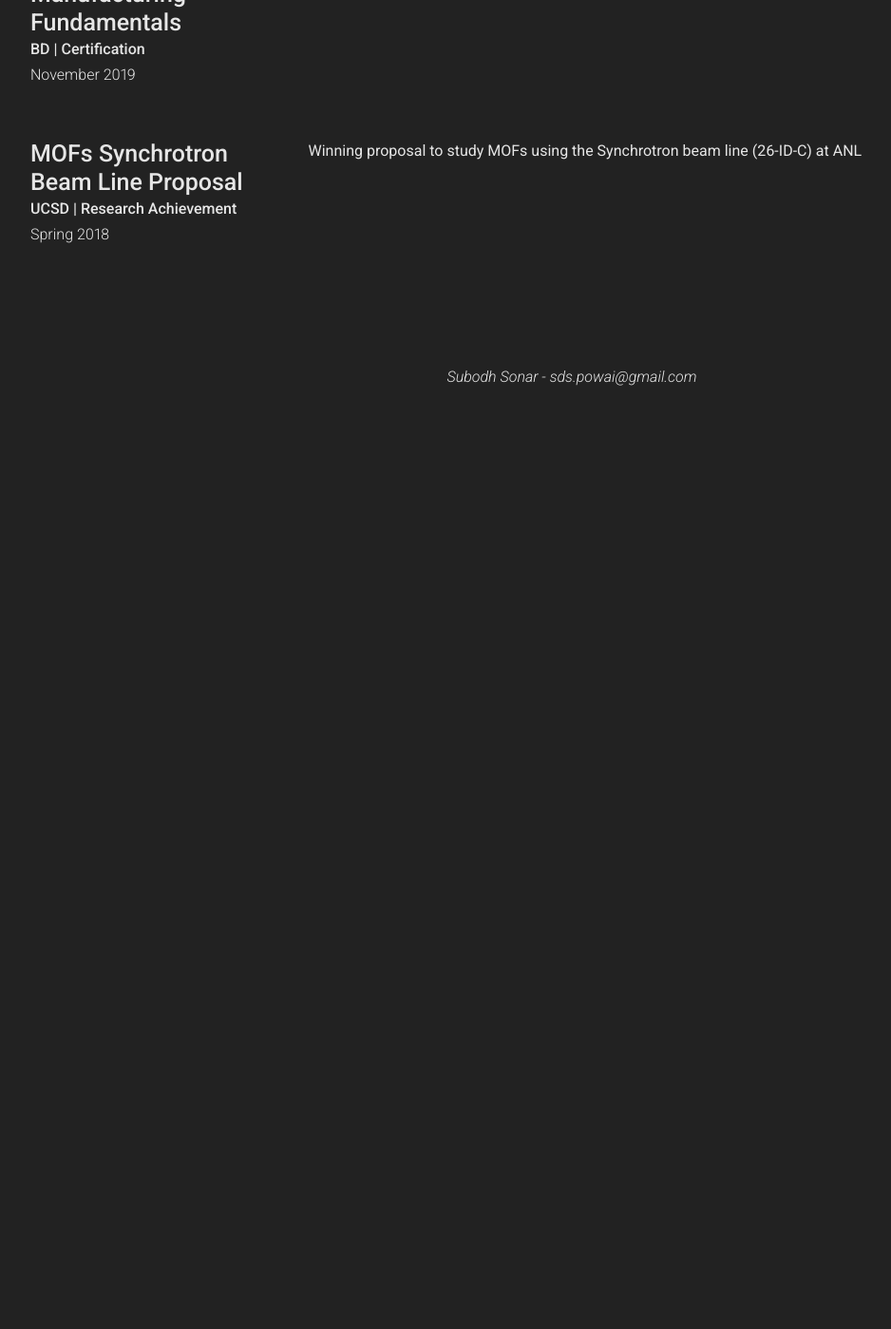
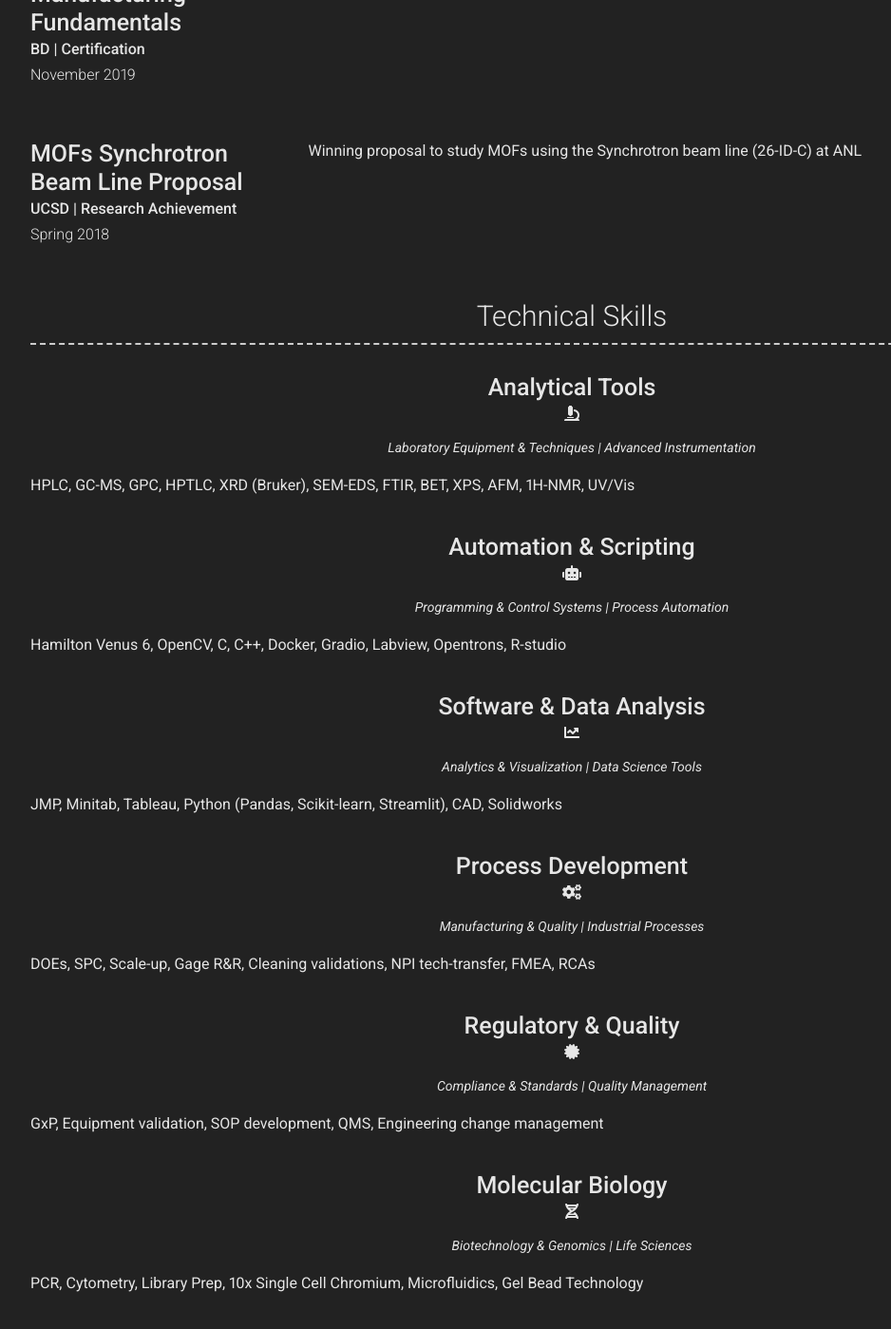
Before and after one commit to subodh122/subodh122.github.io, a Jekyll site: the page built from index.md, in a window 1280 px wide and 1400 px high, scrolled down 4264 px. Shown: the whole window at 95% size, without its empty margins (38-976 px from the left). Built offline with Jekyll 4.4.1, drawn with Linux system fonts in a browser that asks for light colours; nearby versions of some CDN libraries; before the commit the page ends 4680 px from its top, so only the background shows below that.

Commit message:
Add dedicated Technical Skills section with icons, reorganize final section to focus on experience

```diff
--- a/_config.yml
+++ b/_config.yml
@@ -225,25 +225,78 @@
         caption: Spring 2018
         description: "Winning proposal to study MOFs using the Synchrotron beam line (26-ID-C) at ANL"
 
+  - title: Technical Skills
+    layout: list
+    content:
+      - layout: top-middle
+        title: Analytical Tools
+        link: #
+        additional_links:
+          - title: Laboratory Equipment
+            icon: fas fa-microscope
+            url: #
+        quote: Laboratory Equipment & Techniques | Advanced Instrumentation
+        description: |
+          HPLC, GC-MS, GPC, HPTLC, XRD (Bruker), SEM-EDS, FTIR, BET, XPS, AFM, 1H-NMR, UV/Vis
+
+      - layout: top-middle
+        title: Automation & Scripting
+        link: #
+        additional_links:
+          - title: Programming & Control
+            icon: fas fa-robot
+            url: #
+        quote: Programming & Control Systems | Process Automation
+        description: |
+          Hamilton Venus 6, OpenCV, C, C++, Docker, Gradio, Labview, Opentrons, R-studio
+
+      - layout: top-middle
+        title: Software & Data Analysis
+        link: #
+        additional_links:
+          - title: Analytics & Visualization
+            icon: fas fa-chart-line
+            url: #
+        quote: Analytics & Visualization | Data Science Tools
+        description: |
+          JMP, Minitab, Tableau, Python (Pandas, Scikit-learn, Streamlit), CAD, Solidworks
+
+      - layout: top-middle
+        title: Process Development
+        link: #
+        additional_links:
+          - title: Manufacturing & Quality
+            icon: fas fa-cogs
+            url: #
+        quote: Manufacturing & Quality | Industrial Processes
+        description: |
+          DOEs, SPC, Scale-up, Gage R&R, Cleaning validations, NPI tech-transfer, FMEA, RCAs
+
+      - layout: top-middle
+        title: Regulatory & Quality
+        link: #
+        additional_links:
+          - title: Compliance & Standards
+            icon: fas fa-certificate
+            url: #
+        quote: Compliance & Standards | Quality Management
+        description: |
+          GxP, Equipment validation, SOP development, QMS, Engineering change management
+
+      - layout: top-middle
+        title: Molecular Biology
+        link: #
+        additional_links:
+          - title: Biotechnology & Genomics
+            icon: fas fa-dna
+            url: #
+        quote: Biotechnology & Genomics | Life Sciences
+        description: |
+          PCR, Cytometry, Library Prep, 10x Single Cell Chromium, Microfluidics, Gel Bead Technology
+
 # More Section
-more_title: Technical Skills & Experience
+more_title: Professional Experience & Research
 more_content: |
-  **Technical Skills:**
-
-  **Analytical Tools:** HPLC, GC-MS, GPC, HPTLC, XRD (Bruker), SEM-EDS, FTIR, BET, XPS, AFM, 1H-NMR, UV/Vis
-
-  **Automation & Scripting:** Hamilton Venus 6, OpenCV, C, C++, Docker, Gradio, Labview, Opentrons, R-studio
-
-  **Software & Data Analysis:** JMP, Minitab, Tableau, Python (Pandas, Scikit-learn, Streamlit), CAD, Solidworks
-
-  **Process Development:** DOEs, SPC, Scale-up, Gage R&R, Cleaning validations, NPI tech-transfer, FMEA, RCAs
-
-  **Regulatory & Quality:** GxP, Equipment validation, SOP development, QMS, Engineering change management
-
-  **Molecular Biology:** PCR, Cytometry, Library Prep, 10x Single Cell Chromium, Microfluidics, Gel Bead Technology
-
-  ---
-
   **Automation Experience:**
 
   **10x Genomics | Hamilton STAR, STARlet, Vantage**
```
